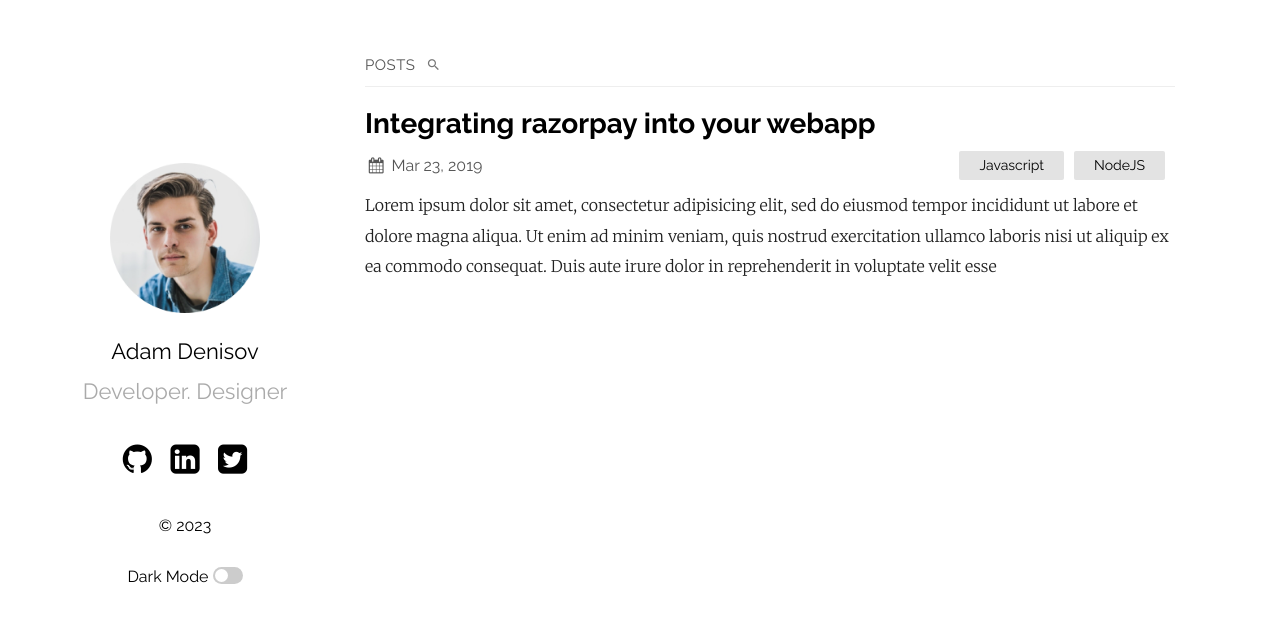
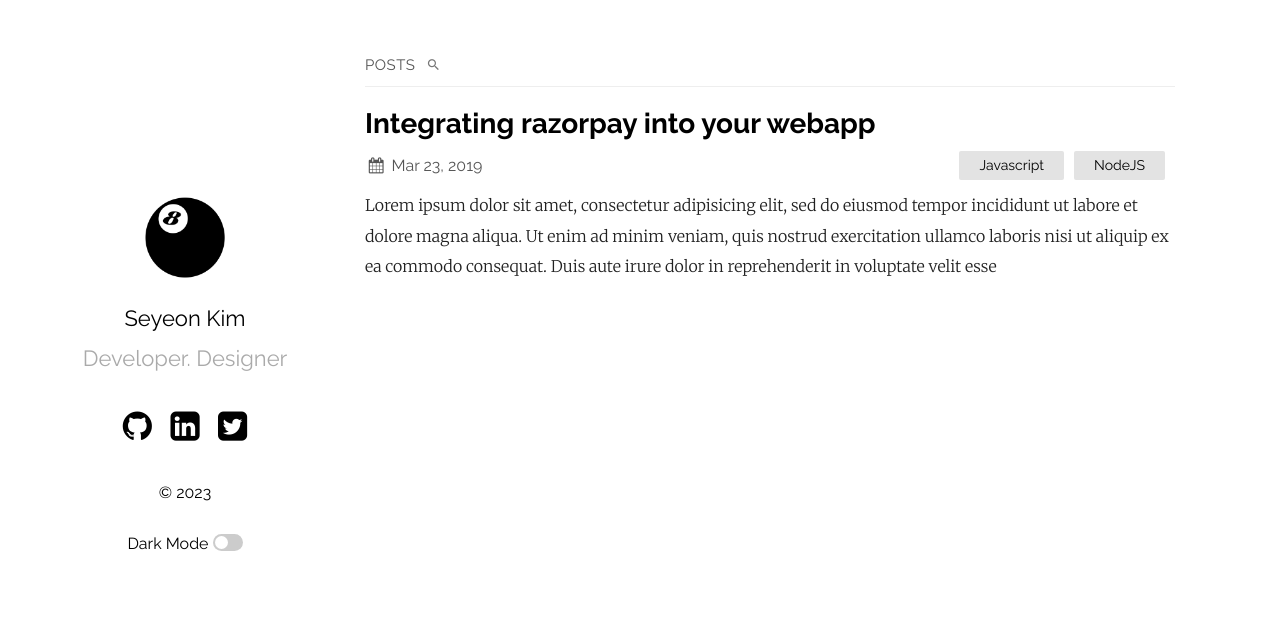
Before and after one commit to noeyeseyeon/noeyeseyeon.github.io, a Jekyll site: the page built from index.md, in a window 1280 px wide. Shown: the top 623 px of the page. Built offline with Jekyll 4.4.1, drawn with Linux system fonts in a browser that asks for light colours.

Commit message:
theme commit

```diff
--- a/_config.yml
+++ b/_config.yml
@@ -1,6 +1,6 @@
-title: Your awesome title
-author: GitHub User
-email: your-email@domain.com
+title: Fall down 7 Stand up 8
+author: Seyeon Kim
+email: gold3kite@naver.com
 description: > # this means to ignore newlines until "show_exerpts:"
   Write an awesome description for your new site here. You can edit this
   line in _config.yml. It will appear in your document head meta (for
@@ -12,13 +12,13 @@ show_excerpts: true # set to true to show excerpts on the homepage
 sass:
   sass_dir: _sass
 plainwhite:
-  name: Adam Denisov
+  name: Seyeon Kim
   tagline: Developer. Designer
   date_format: "%b %-d, %Y"
   sitemap: true # set to true to generate sitemap.xml content
   search: true # set to true to enable searchbar
   dark_mode: true # set to true to add dark mode toggle
-  portfolio_image: "assets/portfolio.png" # the path from the base directory of the site to the image to display (no / at the start)
+  portfolio_image: "assets/noeyeseyeon_profile.PNG" # the path from the base directory of the site to the image to display (no / at the start)
   html_lang: "en" # set the lang attribute of the <html> tag for the pages. See here for a list of codes: https://www.w3schools.com/tags/ref_country_codes.asp
   condensed_mobile:
     #- home
```
Also changed, not shown: assets/noeyeseyeon_profile.PNG (added).
